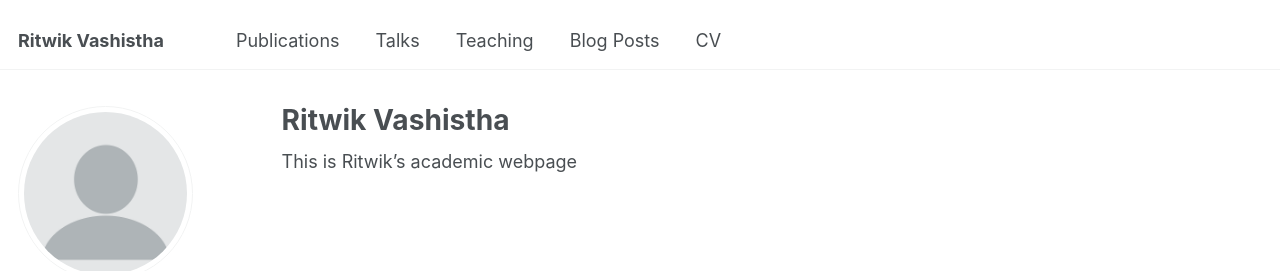
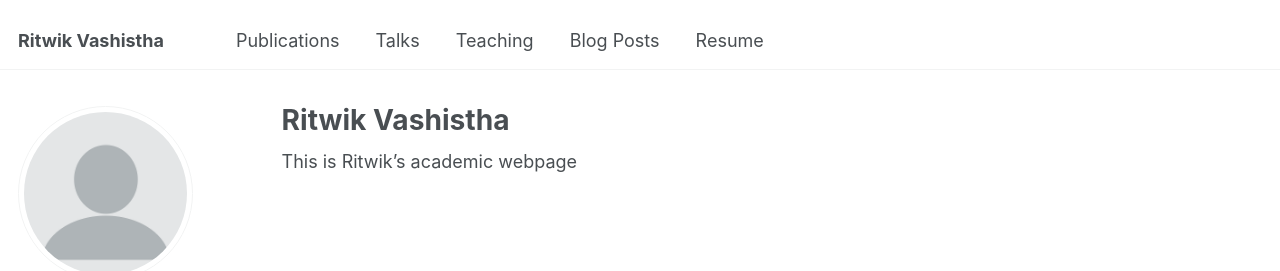
Before and after one commit to ritwikvashistha/ritwikvashistha.github.io, a Jekyll site: the page built from _pages/about.md, in a window 1280 px wide. Shown: the top 271 px of the page. Built offline with Jekyll 4.4.1, drawn with Linux system fonts in a browser that asks for light colours; some web fonts are replaced.

Commit message:
Update navigation.yml

```diff
--- a/_data/navigation.yml
+++ b/_data/navigation.yml
@@ -18,5 +18,5 @@ main:
   - title: "Blog Posts"
     url: /year-archive/
 
-  - title: "CV"
-    url: /cv/
+  - title: "Resume"
+    url: /files/Ritwik_Resume-2025
```
